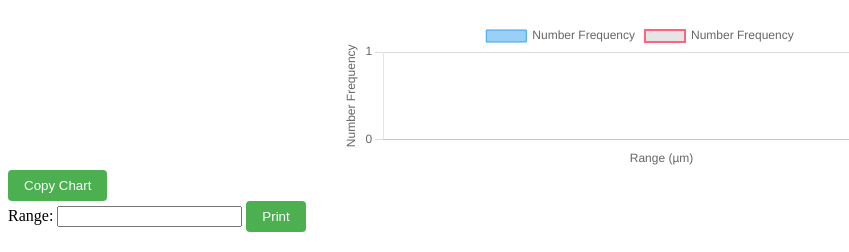
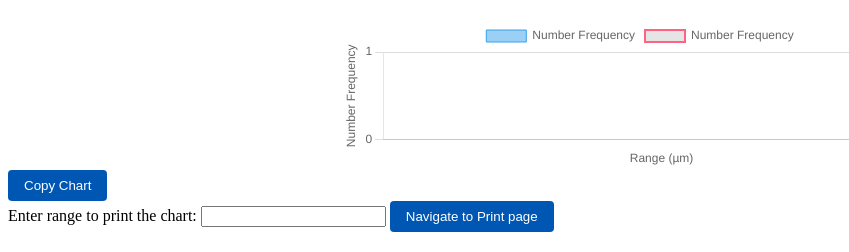
Before and after one commit to ShrutiSharma77/research-data-analyzer, a Flask app: template templates/chart.html in a window 1280 px wide. Shown: the part 55-307 px from the top of the page, without its empty margins (0-849 px from the left). Run offline with Flask 2, Linux system fonts and the light colour scheme; the template is opened without the code that fills it, so the values that code supplies are empty.

Commit message:
changed copy chart

```diff
--- a/templates/chart.html
+++ b/templates/chart.html
@@ -56,7 +56,7 @@
             box-shadow: 0 2px 5px rgba(0, 0, 0, 0.1);
         }
         button{
-            background-color: #4CAF50;
+            background-color: #0056b3;
             color: white;
             padding: 8px 16px;
             border: none;
@@ -106,9 +106,9 @@
 
     <button onclick="copyChart()">Copy Chart</button>
     <form action="/print" method="POST">
-        <label for="range">Range:</label>
+        <label for="range">Enter range to print the chart:</label>
         <input type="text" id="range" name="range">
-        <button type="submit">Print</button>
+        <button type="submit">Navigate to Print page</button>
     </form>
 
 
```
